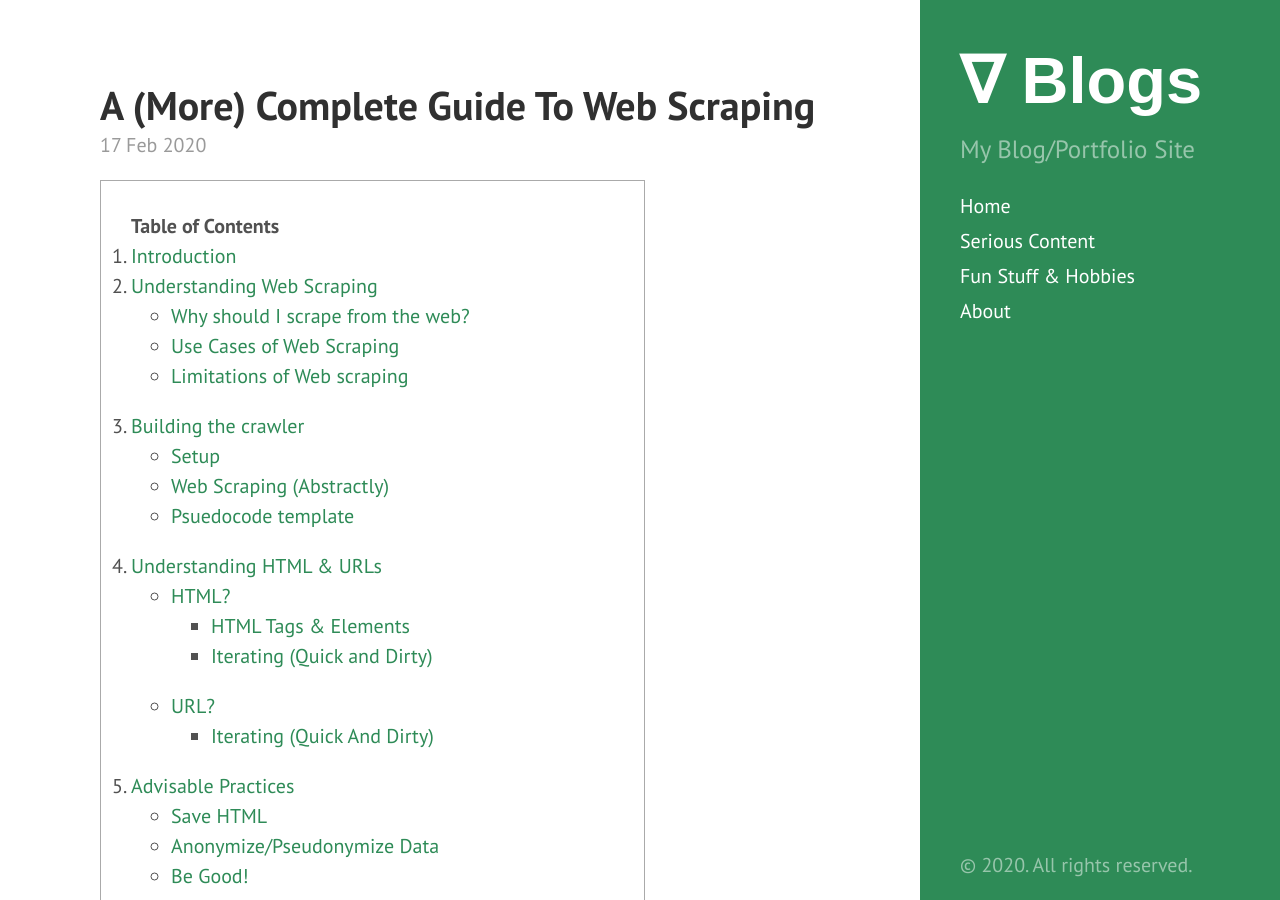
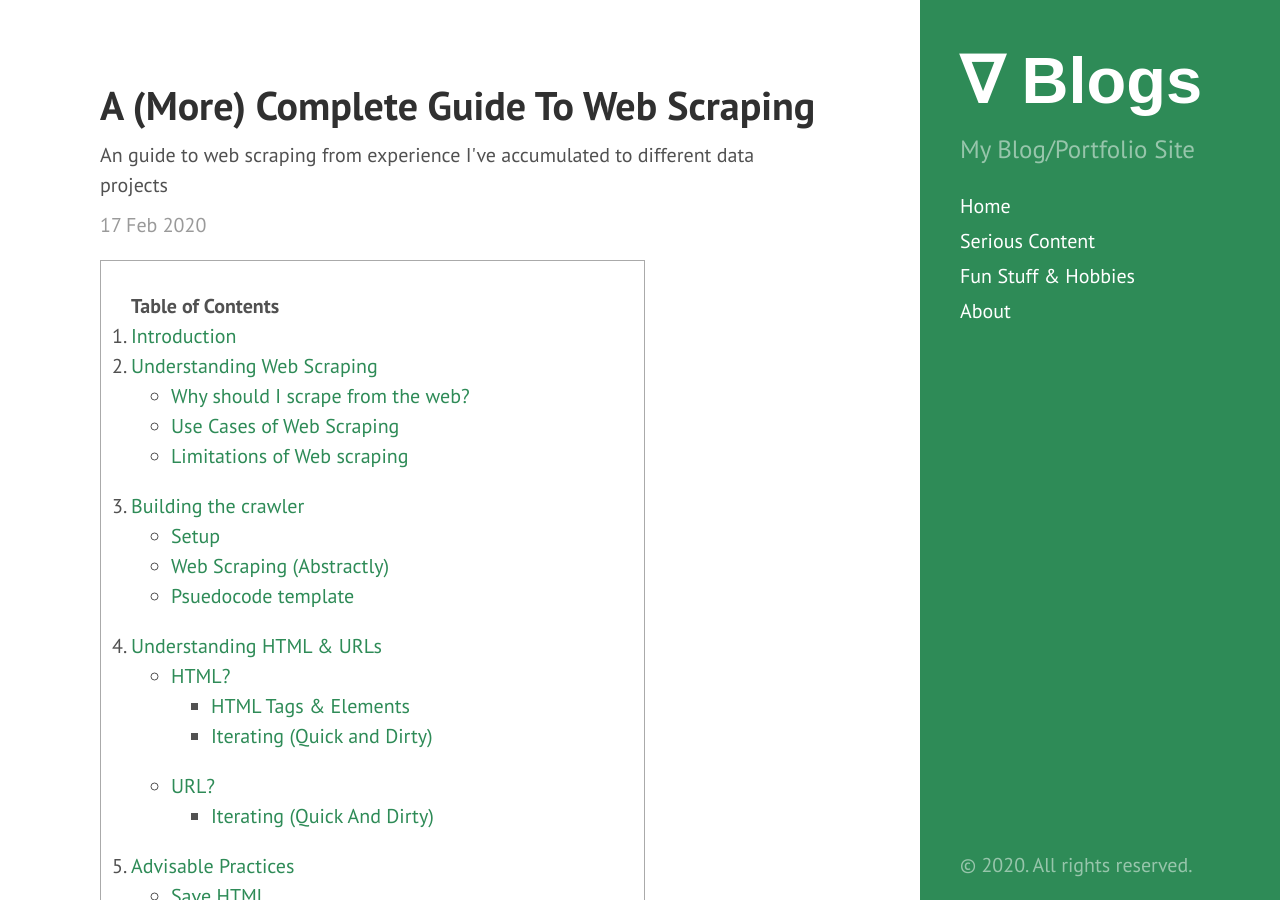
Before and after one commit to tedkim97/tedkim97.github.io, a Jekyll site: the page built from _posts/2020-02-17-webscraping.md, in a window 1280 px wide and 900 px high. Built offline with Jekyll 4.4.1, drawn with Linux system fonts in a browser that asks for light colours; formulas are drawn with MathJax 3.

Commit message:
new feature to blog

```diff
--- a/_layouts/post.html
+++ b/_layouts/post.html
@@ -4,6 +4,7 @@ layout: default
 
 <div class="post">
   <h1 class="post-title">{{ page.title }}</h1>
+  {% if page.subtitle %} <p>{{ page.subtitle }}</p> {% endif %}
   {% if page.enable_latex == true %}
   <script defer type="text/x-mathjax-config"> MathJax.Hub.Config({ TeX: { equationNumbers: { autoNumber: "all" } } }); </script>
   <script defer type="text/x-mathjax-config">
--- a/_posts/2020-02-17-webscraping.md
+++ b/_posts/2020-02-17-webscraping.md
@@ -1,6 +1,7 @@
 ---
 layout: post
 title: A (More) Complete Guide To Web Scraping
+subtitle: An guide to web scraping from experience I've accumulated to different data projects
 published: true
 enable_latex: true
 permalink: webscraping
```
Also changed, not shown: _posts/2019-8-29-custom_chocolate_mold.md (+1 -0 lines), _posts/2020-06-12-movie_vis.md (+4 -0 lines).
